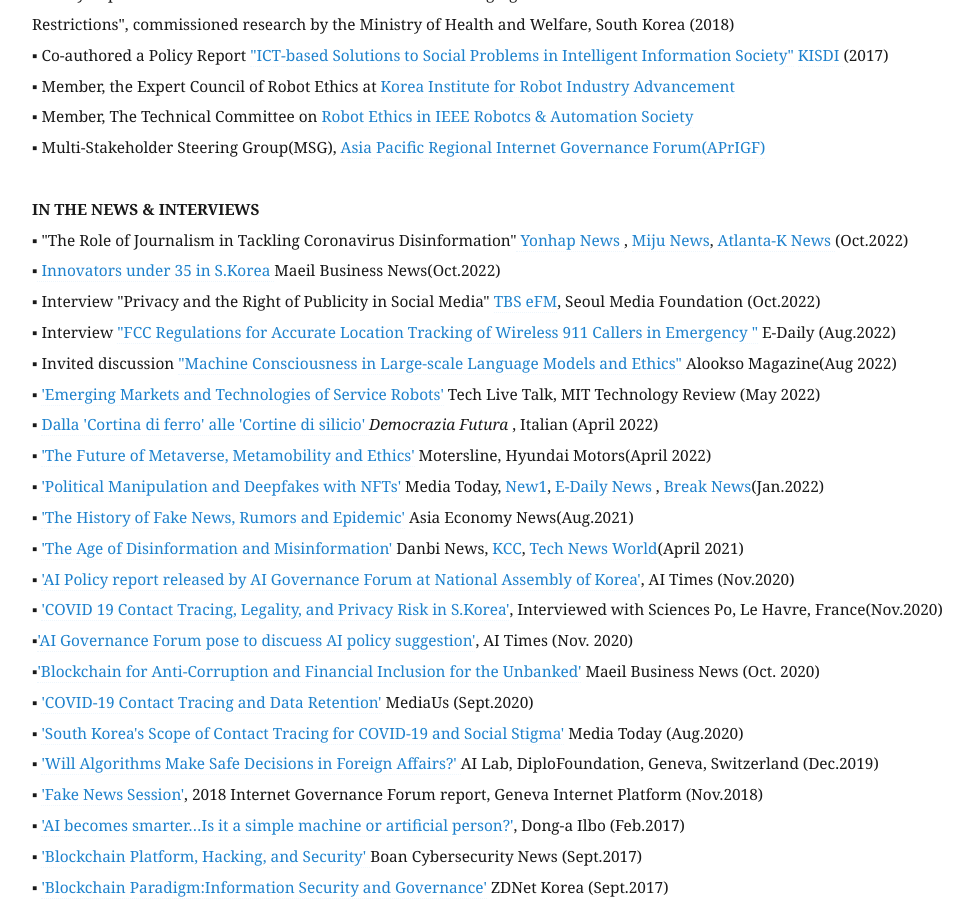
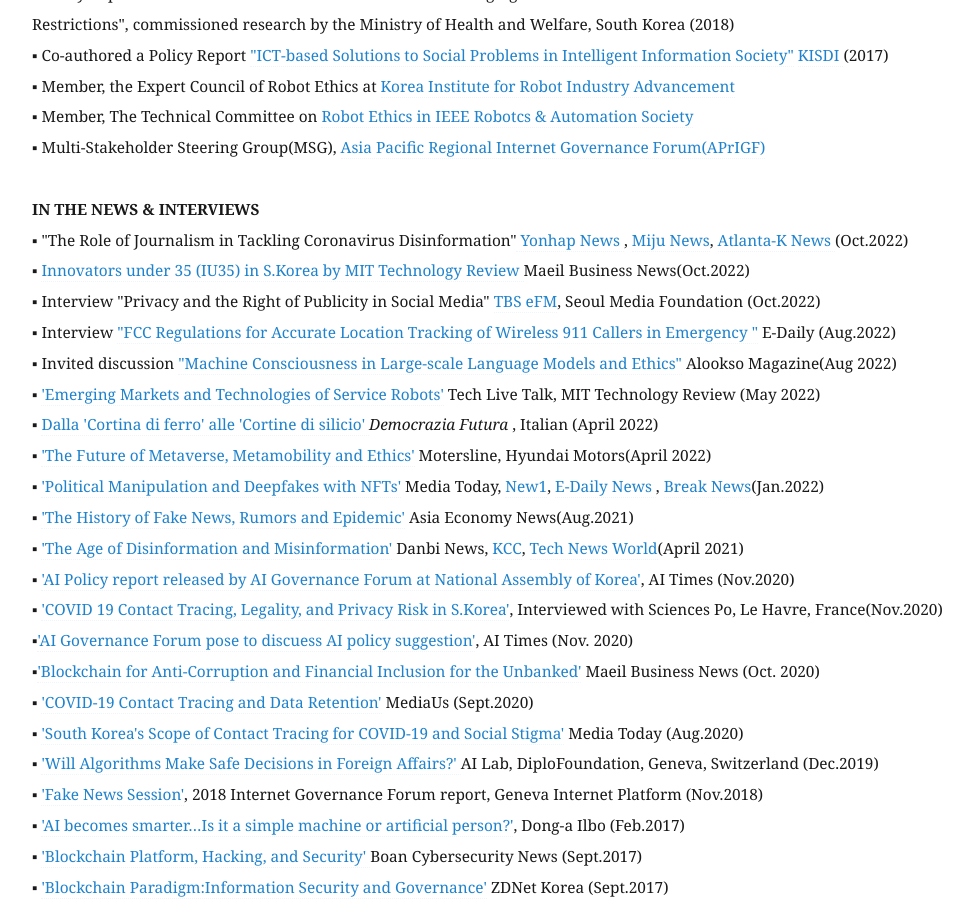
Before and after one commit to eunchangchoi/eunchangchoi.github.io, a Jekyll site: the page built from index.md, in a window 1280 px wide and 900 px high, scrolled down 6241 px. Shown: the whole window, without its empty margins (68-1041 px from the left). Built offline with Jekyll 4.4.1, drawn with Linux system fonts in a browser that asks for light colours.

Commit message:
Update index.md

```diff
--- a/index.md
+++ b/index.md
@@ -151,7 +151,7 @@
   <br>
  <strong> IN THE NEWS & INTERVIEWS</strong> <br>
 ▪ "The Role of Journalism in Tackling Coronavirus Disinformation"<a href="https://www.yna.co.kr/view/AKR20221012124400371"> Yonhap News </a>, <a href="https://mijunews.com/2022/10/13/%ec%98%81%ec%83%81%ec%b5%9c%ec%9d%80%ec%b0%bd-%ea%b5%90%ec%88%98-%ea%b0%80%ec%a7%9c%eb%89%b4%ec%8a%a4%ec%9d%98-%ea%b3%a0%ea%b3%a0%ed%95%99%ed%8c%ac%eb%8d%b0%eb%af%b9-%ec%96%b8%eb%a1%a0%ec%9d%98/"> Miju News</a>, <a href="https://atlantak.com/%ec%84%b8%ea%b3%84%ed%95%9c%ec%9d%b8%ec%96%b8%eb%a1%a0%ec%9d%b8%ed%98%91-%ea%b5%ad%ec%a0%9c%ec%8b%ac%ed%8f%ac%ec%a7%80%ec%97%84-%ec%95%a0%ed%8b%80%eb%9e%9c%ed%83%80-k-%ec%82%ac%eb%a1%80/"> Atlanta-K News </a> (Oct.2022) <br>
-▪<a href="https://www.mk.co.kr/news/it/10493518"> Innovators under 35 in S.Korea </a> Maeil Business News(Oct.2022)<br>
+▪ <a href="https://www.mk.co.kr/news/it/10493518"> Innovators under 35 (IU35) in S.Korea by MIT Technology Review </a> Maeil Business News(Oct.2022)<br>
 ▪ Interview "Privacy and the Right of Publicity in Social Media" <a href="https://podcasts.apple.com/af/podcast/tbs-efm-this-morning/id1038822609"> TBS eFM</a>, Seoul Media Foundation (Oct.2022)<br>
 ▪ Interview <a href="https://www.edaily.co.kr/news/read?newsId=03722806632430600&mediaCodeNo=257"> "FCC Regulations for Accurate Location Tracking of Wireless 911 Callers in Emergency "</a> E-Daily (Aug.2022)<br>
 ▪ Invited discussion <a href="https://alook.so/posts/latO5RY"> "Machine Consciousness in Large-scale Language Models and Ethics"</a> Alookso Magazine(Aug 2022)<br>
```
